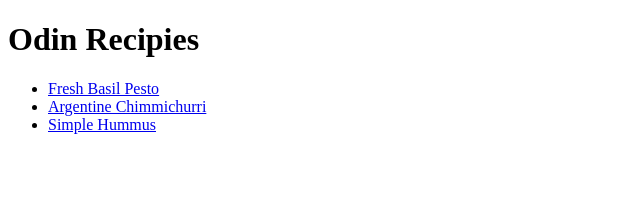
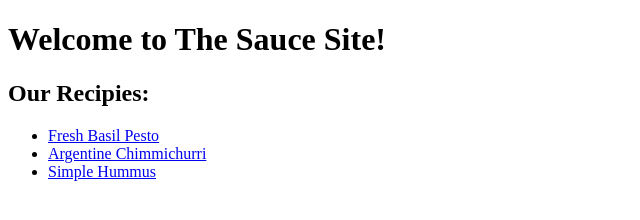
Before and after one commit to jdarby3/the-sauce-site, a plain HTML site: page index.html in a window 1280 px wide. Shown: the whole page, without its empty margins (0-640 px from the left). Drawn offline with Linux system fonts and the light colour scheme.

Commit message:
Changed the wording on the home page
Switched from odin langage to my own

```diff
--- a/index.html
+++ b/index.html
@@ -2,10 +2,11 @@
 <html lang="en">
     <head>
         <meta charset="UTF-8">
-        <title>Sauce Site</title>
+        <title>The Sauce Site</title>
     </head>
     <body>
-        <h1>Odin Recipies</h1>
+        <h1>Welcome to The Sauce Site!</h1>
+        <h2>Our Recipies:</h2>
         <ul>
             <li><a href="recipes/pesto.html">Fresh Basil Pesto</a></li>
             <li><a href="recipes/chimi.html">Argentine Chimmichurri</a></li>
```
